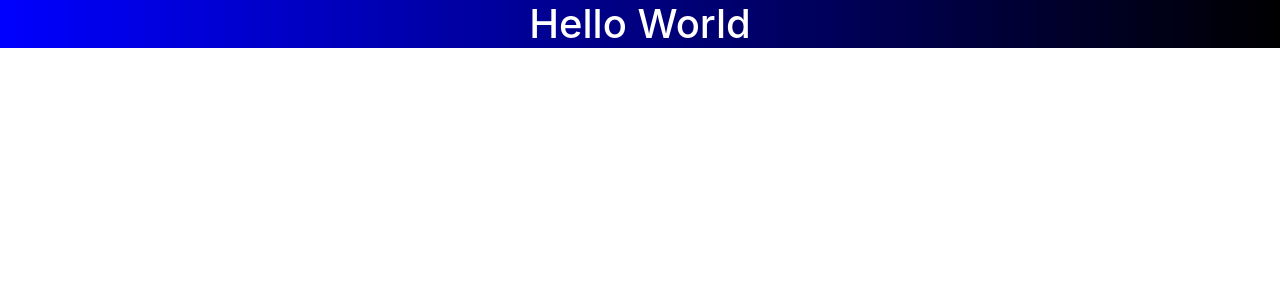
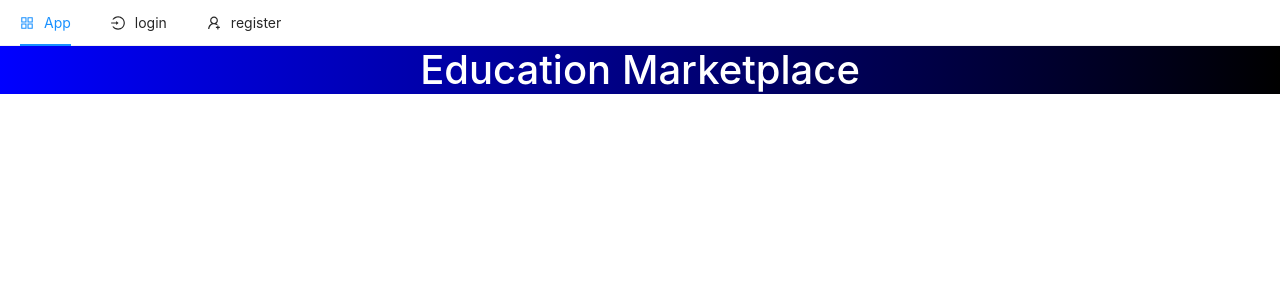
Before and after one commit to robertbenavidez/LMS, a Next.js app in the folder client/: page / in a window 1280 px wide. Shown: the top 300 px of the page. Built offline with nearby package versions, Linux system fonts and the light colour scheme.

Commit message:
added navbar with relevent Icons

```diff
--- /dev/null
+++ b/client/components/TopNav.js
@@ -0,0 +1,30 @@
+import { Menu } from 'antd';
+import Link from 'next/link';
+import {AppstoreOutlined, LoginOutlined, UserAddOutlined} from '@ant-design/icons'
+
+// Menu.Item
+const { Item } = Menu;
+
+const TopNav = () => {
+    return (
+        <Menu mode='horizontal'>
+            <Item icon={<AppstoreOutlined />}>
+                <Link href='/'>
+                    <a>App</a>
+                </Link>
+            </Item>
+            <Item icon={<LoginOutlined />}>
+                <Link href='/login'>
+                    <a>login</a>
+                </Link>
+            </Item>
+            <Item icon={<UserAddOutlined />}>
+                <Link href='/register'>
+                    <a>register</a>
+                </Link>
+            </Item>
+        </Menu>
+    )
+}
+
+export default TopNav;
--- a/client/package.json
+++ b/client/package.json
@@ -13,6 +13,7 @@
   "author": "",
   "license": "ISC",
   "dependencies": {
+    "@ant-design/icons": "^4.7.0",
     "antd": "^4.21.3",
     "bootstrap": "^5.1.3",
     "next": "^12.1.6",
--- a/client/pages/_app.js
+++ b/client/pages/_app.js
@@ -1,9 +1,15 @@
+import TopNav from '../components/TopNav'
 import 'bootstrap/dist/css/bootstrap.min.css'
 import 'antd/dist/antd.css'
 import "../public/css/styles.css"
 
 function MyApp ({Component, pageProps}) {
-    return <Component {...pageProps} />
+    return (
+        <>
+            <TopNav />
+            <Component {...pageProps} />
+        </>
+    )
 }
 
 export default MyApp;
--- a/client/pages/index.js
+++ b/client/pages/index.js
@@ -1,7 +1,7 @@
 const Index = () => {
     return (
         <>
-            <h1 className='jumbotron text-center bg-primary'> Hello World</h1>
+            <h1 className='jumbotron text-center bg-primary'> Education Marketplace</h1>
         </>
     )
 }
--- a/client/pages/login.js
+++ b/client/pages/login.js
@@ -1,7 +1,7 @@
 const Login = () => {
     return (
         <>
-            <h1 className='jumbotron bg-primary square'>Login</h1>
+            <h1 className='jumbotron text-center bg-primary square'>Login</h1>
             <p>Login page</p>
         </>
     )
--- a/client/pages/register.js
+++ b/client/pages/register.js
@@ -1,7 +1,7 @@
 const Register = () => {
     return (
         <>
-            <h1 className='jumbotron bg-primary square'>Register</h1>
+            <h1 className='jumbotron text-center bg-primary square'>Register</h1>
             <p>Registration page</p>
         </>
     )
```
Also changed, not shown: 1 other file (tests, documents, lock files or other folders).
